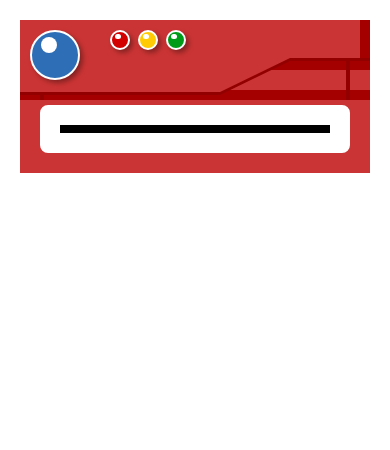
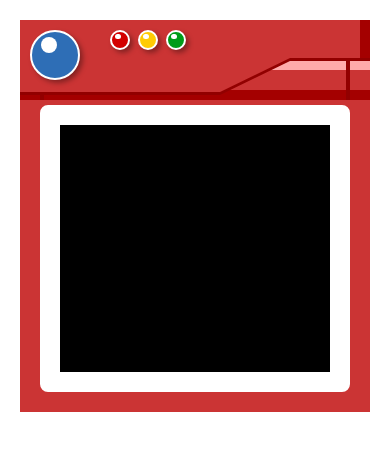
Before and after one commit to joaomateuus/pokedex, a Vue app: page / in a window 390 px wide. Shown: the top 450 px of the page. Built offline with nearby package versions, Linux system fonts and the light colour scheme.

Commit message:
right board part

```diff
--- a/src/components/Divisor/Divisor.vue
+++ b/src/components/Divisor/Divisor.vue
@@ -51,7 +51,7 @@
 		height: 50%;
 		height: 40px;
 		left: 0;
-		box-shadow: inset 0 10px 0 0 color('red-03'), inset 0 -10px 0 0 color('red-03') ;
+		box-shadow: inset 0 10px 0 0 color('red-00'), inset 0 -10px 0 0 color('red-03') ;
 	}
 
 	}
--- a/src/components/Pokedex.vue
+++ b/src/components/Pokedex.vue
@@ -1,12 +1,9 @@
 <template>
   <div class="pokedex">
 	  <TopBoard />
-	  <LeftBoard class="pokedex-left" />
+	  <LeftBoard class="pokedex--left" />
 	  <Divisor />
-
-	<!---
-	<RightBoard />
-	-->
+	  <RightBoard class="pokedex--right"/>
   </div>
 </template>
 
@@ -14,11 +11,7 @@
 import TopBoard from '../components/TopBoard.vue';
 import LeftBoard from './LeftBoard/LeftBoard.vue';
 import Divisor from './Divisor/Divisor.vue';
-/*
-
 import RightBoard from './RightBoard/RightBoard.vue'
-import Divisor from './Divisor/Divisor.vue'
-*/
 
 export default {
   name: 'Pokedex',
@@ -28,7 +21,7 @@ export default {
 	TopBoard,
 	LeftBoard,
 	Divisor,
-	//RightBoard,
+	RightBoard,
   }
 
 };
--- /dev/null
+++ b/src/components/RightBoard/RightBoard.vue
@@ -0,0 +1,36 @@
+<template>
+  <div class="board" :class= '{open: isOpen }'>
+	  <div class="board--front">
+		  <RightBoardContent />
+	  </div>
+
+	  <div class="panel--back" @click="isOpen=true">
+		  <div class="back-triangle" />
+	  </div>
+
+  </div>
+</template>
+
+<script>
+import RightBoardContent from './RightBoardContent.vue';
+
+export default {
+	name:'RightBoard',
+  	components: { RightBoardContent },
+	data() {
+		return {
+			isOpen: false,
+		}
+	},
+
+	methods() {
+
+	}
+
+};
+</script>
+
+<style lang="sccs" scoped>
+
+
+</style>
```
Also changed, not shown: src/components/RightBoard/RightBoardContent.vue (added).
